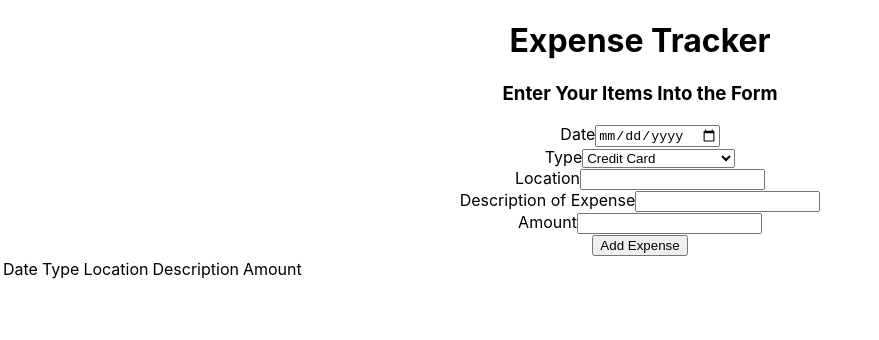
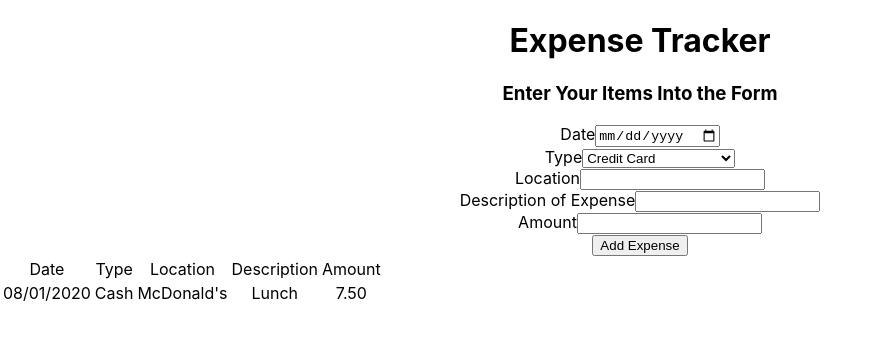
Before and after one commit to danielmurphy1/expense-tracker-react, a React (Create React App) app: page / in a window 1280 px wide. Shown: the top 340 px of the page, without its empty margins (0-879 px from the left). Built offline with nearby package versions, Linux system fonts and the light colour scheme.

Commit message:
switched App to class component and set initial state of table

```diff
--- a/src/App.js
+++ b/src/App.js
@@ -5,34 +5,29 @@ import Header from "./Header";
 import Form from "./Form";
 import Table from "./Table";
 
-// function App() {
-//   return (
-//     <div className="App">
-//       <header className="App-header">
-//         <img src={logo} className="App-logo" alt="logo" />
-//         <p>
-//           Edit <code>src/App.js</code> and save to reload.
-//         </p>
-//         <a
-//           className="App-link"
-//           href="https://reactjs.org"
-//           target="_blank"
-//           rel="noopener noreferrer"
-//         >
-//           Learn React
-//         </a>
-//       </header>
-//     </div>
-//   );
-// }
 
-function App() {
+class App extends React.Component {
+  constructor(){
+    super();
+    this.state = {
+      date: "08/01/2020",
+      type: "Cash",
+      location: "McDonald's",
+      description: "Lunch",
+      amount: "7.50"
+    }
+  }
+
+
+  render() {
     return (
       <div className="App">
         <Header />
         <Form />
-      <Table />
+        <Table date={this.state.date} type={this.state.type} location={this.state.location} description={this.state.description} amount={this.state.amount}/>
       </div>
     );
   }
+}
+
 export default App;
--- a/src/Table.js
+++ b/src/Table.js
@@ -1,6 +1,6 @@
 import React from "react";
 
-function Table () {
+function Table (props) {
     return (
         <table>
             <thead>
@@ -13,6 +13,13 @@ function Table () {
                 </tr>
             </thead>
             <tbody id="body"></tbody>
+                <tr>
+                    <td>{props.date}</td>
+                    <td>{props.type}</td>
+                    <td>{props.location}</td>
+                    <td>{props.description}</td>
+                    <td>{props.amount}</td>
+                </tr>
         </table>
     )
 }
```
Lines whose indentation alone changed are shown as unchanged.
